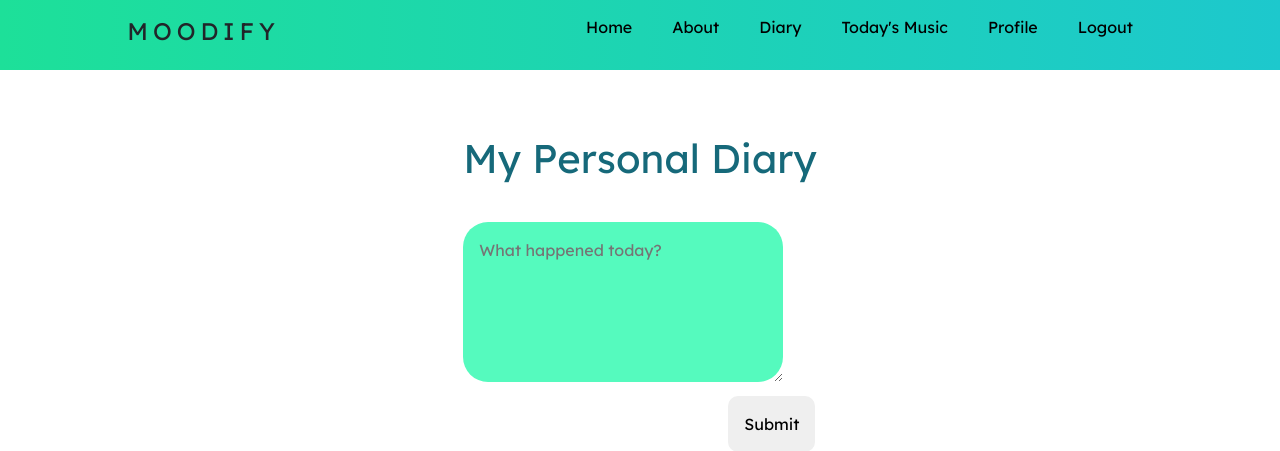
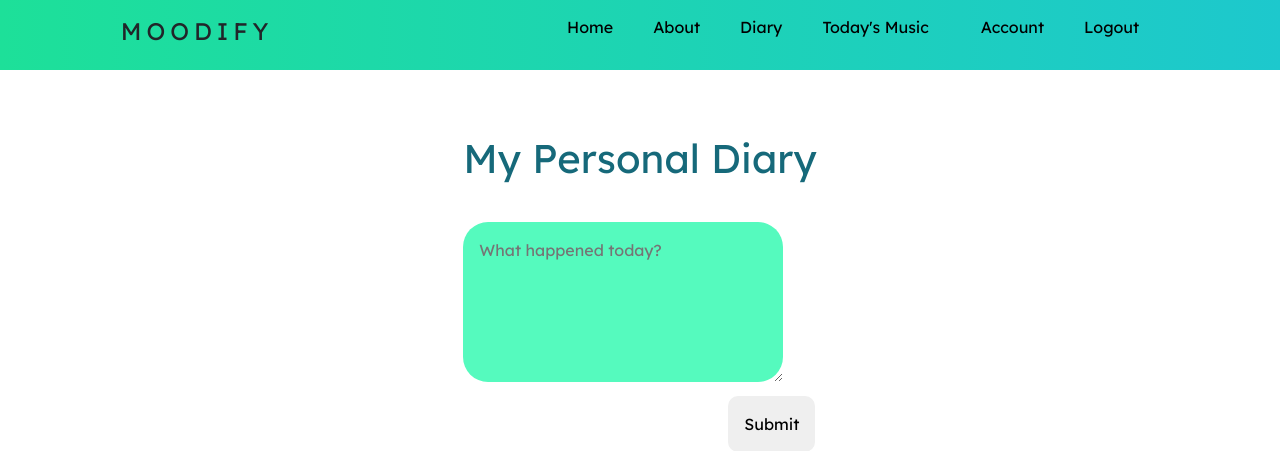
Before and after one commit to ivfranck/Moodify-App, a PHP site: page /diary.php in a window 1280 px wide. Shown: the top 451 px of the page. Run offline with PHP 8.4, Linux system fonts and the light colour scheme; the visitor is signed in with stand-in values (Sample User, id 1); some libraries are stand-ins or nearby versions.

Commit message:
front-end update

```diff
--- a/css/style.css
+++ b/css/style.css
@@ -158,14 +158,6 @@ nav.fill .nav-links li a:after {
 }
 
 /* Header */
-
-#hero {
-    width: 100%;
-    height: 95vh;
-    background: url("../images/cover0.jpg") center top no-repeat;
-    background-size: cover;
-    position: relative;
-}
 
 @media (min-width: 1025px) {
     #hero {
--- a/header_footer/header.php
+++ b/header_footer/header.php
@@ -18,7 +18,8 @@ session_start();
     <link href="https://cdn.jsdelivr.net/npm/bootstrap@5.0.0-beta3/dist/css/bootstrap.min.css" rel="stylesheet" integrity="sha384-eOJMYsd53ii+scO/bJGFsiCZc+5NDVN2yr8+0RDqr0Ql0h+rP48ckxlpbzKgwra6" crossorigin="anonymous">
 
     <link rel="stylesheet" href="../authentication/css/form.css">
-    <link href="https://maxcdn.bootstrapcdn.com/font-awesome/4.6.3/css/font-awesome.min.css" rel="stylesheet">
+    <link rel="stylesheet" href="https://cdnjs.cloudflare.com/ajax/libs/font-awesome/4.7.0/css/font-awesome.min.css">
+
     <link rel="preconnect" href="https://fonts.gstatic.com">
     <link href="https://fonts.googleapis.com/css2?family=Lexend:wght@300;400&display=swap" rel="stylesheet">
 
@@ -31,7 +32,7 @@ session_start();
 <body>
 
 <nav class = "stroke">
-    <div class="logo">
+    <div class="logo" onclick="window.location.href='../index.php'" style="cursor: pointer">
         <h4>Moodify</h4>
     </div>
 
@@ -43,10 +44,10 @@ session_start();
         </li>
         <?php
         if(isset($_SESSION["userName"])){
-            echo "<li><a href='#'>About</a></li>";
+            echo "<li><a href='#abt'>About</a></li>";
             echo "<li><a href='../Calendar_Diary/main.php'>Diary</a></li>";
-            echo "<li><a href='../music.php'>Today's Music</a></li>";
-            echo "<li><a href='../authentication/profile.php'>Profile</a></li>";
+            echo "<li><a href='../music.php'><span class='glyphicon glyphicon-music'></span>Today's Music</a></li>";
+            echo "<li><a href='../authentication/profile.php'><i class='fas fa-cog'></i>Account</a></li>";
             echo "<li><a href='../authentication/includes/logout-inc.php'>Logout</a></li>";
         }
         else{
```
Also changed, not shown: index.php (+26 -5 lines), images/account.png (added), 1 other file.
